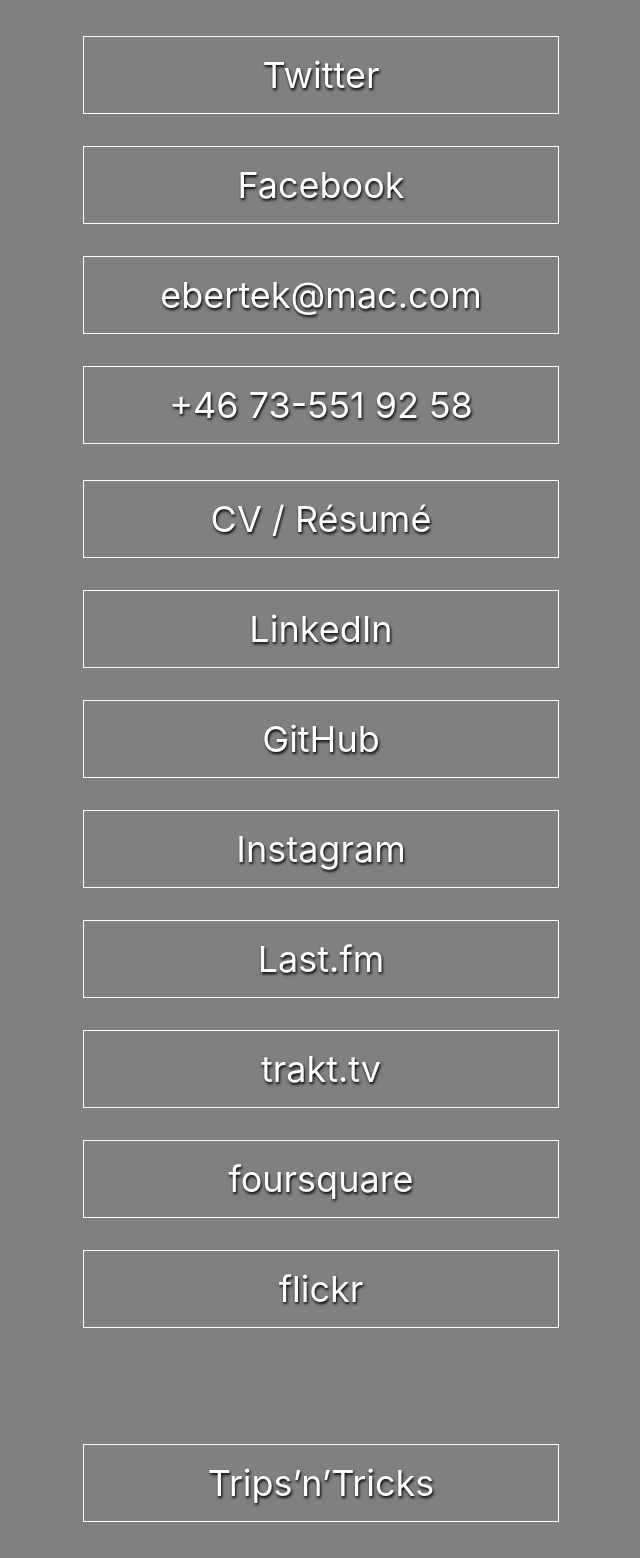
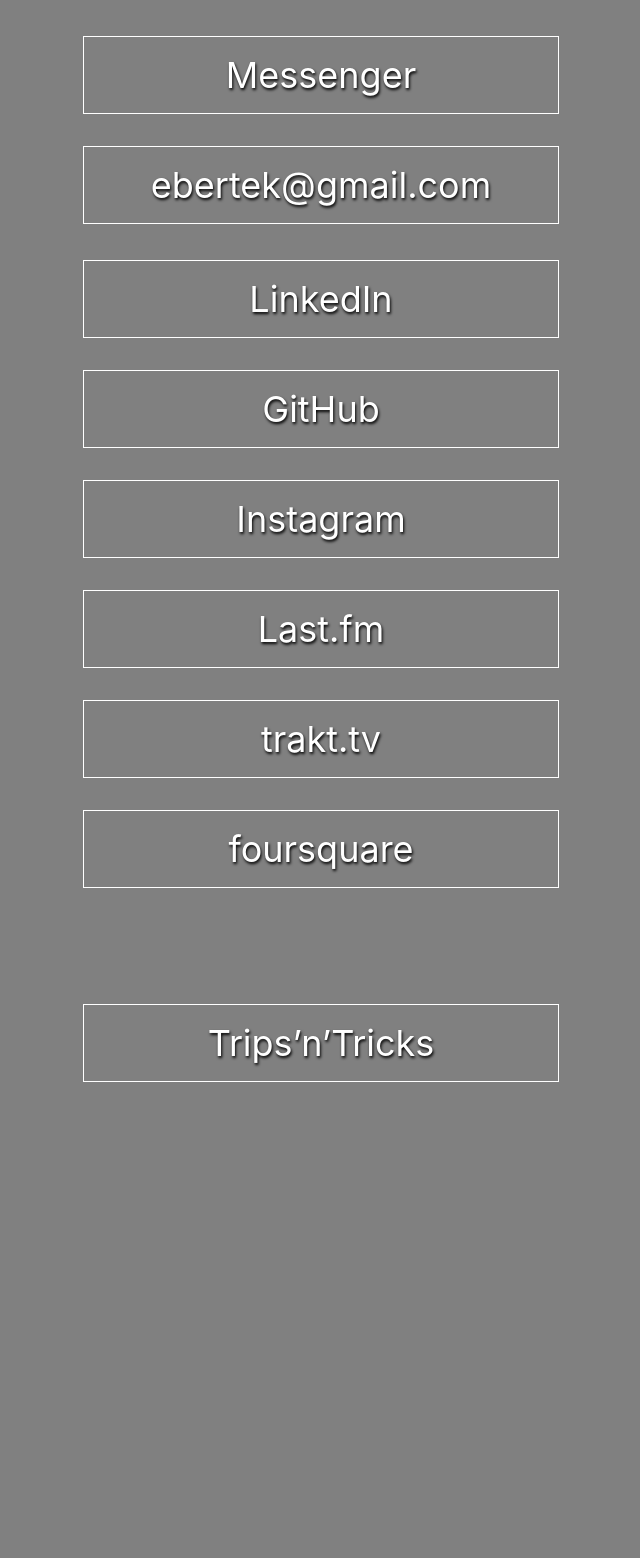
Before and after one commit to ebertek/ebertek.com, a PHP site: page / in a window 1280 px wide. Shown: the part 95-1653 px from the top of the page, without its empty margins (319-959 px from the left). After the commit the page ends 1177 px from the top, so only its background shows below. Run offline with PHP 8.4, Linux system fonts and the light colour scheme.

Commit message:
Simplify homepage

```diff
--- a/index.php
+++ b/index.php
@@ -1,28 +1,3 @@
-<?php
-  $useragent = $_SERVER['HTTP_USER_AGENT'];
-  $os        = array("default", "Macintosh", "iPhone", "iPad", "iPod", "Android");
-  $device    = 0;
-  $tombcount = count($os);
-  for ($i = 0; $i < $tombcount; $i++) {
-    if (preg_match("/$os[$i]/", $useragent)) {
-      $device = $i;
-      break;
-    }
-  }
-  if (2 <= $device && $device <=4) {
-    $device = 2;
-  }
-  /**
-   * 0: default
-   * 1: macOS
-   * 2: iOS: iPhone, iPad, iPod
-   * 3: Android
-   */
-  $twttr   = array("https://twitter.com/ebertek", "twitter:@ebertek", "twitter:@ebertek", "twitter:@ebertek");
-  $fb      = array("https://www.facebook.com/david.ebert", "fb://profile/1151623436", "fb://profile/1151623436", "fb://profile/1151623436");
-  $message = array("mailto", "imessage", "sms", "mailto");
-  $call    = array("callto", "tel", "tel", "tel");
-?>
 <!DOCTYPE html>
 
 <html xmlns="http://www.w3.org/1999/xhtml" xml:lang="en-US" lang="en-US">
@@ -51,21 +26,16 @@
 
       <main>
         <ul>
-          <li><a href="<?php echo $twttr[$device]; ?>" title="Twitter">Twitter</a></li>
-          <li><a href="<?php echo $fb[$device]; ?>" title="Facebook">Facebook</a></li>
-          <li><a href="<?php echo $message[$device]; ?>:ebertek@mac.com" title="Message">ebertek<wbr />@mac.com</a></li>
-          <li><a href="<?php echo $call[$device]; ?>:+46735519258" title="Call">+46 73-551 92 58</a></li>
-<?php if ($device == 1 || $device == 2) echo '          <li><a href="facetime:ebertek@mac.com" title="FaceTime">FaceTime</a></li>' . PHP_EOL; ?>
+          <li><a href="https://www.messenger.com/t/david.ebert" title="Facebook Messenger">Messenger</a></li>
+          <li><a href="mailto:ebertek@gmail.com" title="Email">ebertek<wbr />@gmail.com</a></li>
         </ul>
         <ul>
-          <li><a href="cv-david_ebert.pdf" title="Curriculum Vitæ" type="application/pdf">CV / Résumé</a></li>
           <li><a href="https://www.linkedin.com/in/ebertdavid/" title="LinkedIn">LinkedIn</a></li>
-          <li><a href="https://github.com/ebertek" title="GitHub">GitHub</a></li>
-          <li><a href="https://www.instagram.com/ebertek/" title="Instagram">Instagram</a></li>
-          <li><a href="http://www.last.fm/user/ebertek" title="Last.fm">Last.fm</a></li>
-          <li><a href="https://trakt.tv/users/ebertek" title="trakt.tv">trakt.tv</a></li>
-          <li><a href="https://foursquare.com/ebertek" title="foursquare">foursquare</a></li>
-          <li><a href="https://www.flickr.com/photos/ebertek" title="flickr">flickr</a></li>
+          <li><a href="https://github.com/ebertek"              title="GitHub">GitHub</a></li>
+          <li><a href="https://www.instagram.com/ebertek/"      title="Instagram">Instagram</a></li>
+          <li><a href="http://www.last.fm/user/ebertek"         title="Last.fm">Last.fm</a></li>
+          <li><a href="https://trakt.tv/users/ebertek"          title="trakt.tv">trakt.tv</a></li>
+          <li><a href="https://foursquare.com/ebertek"          title="foursquare">foursquare</a></li>
         </ul>
         <p>&nbsp;</p>
         <ul>
```
